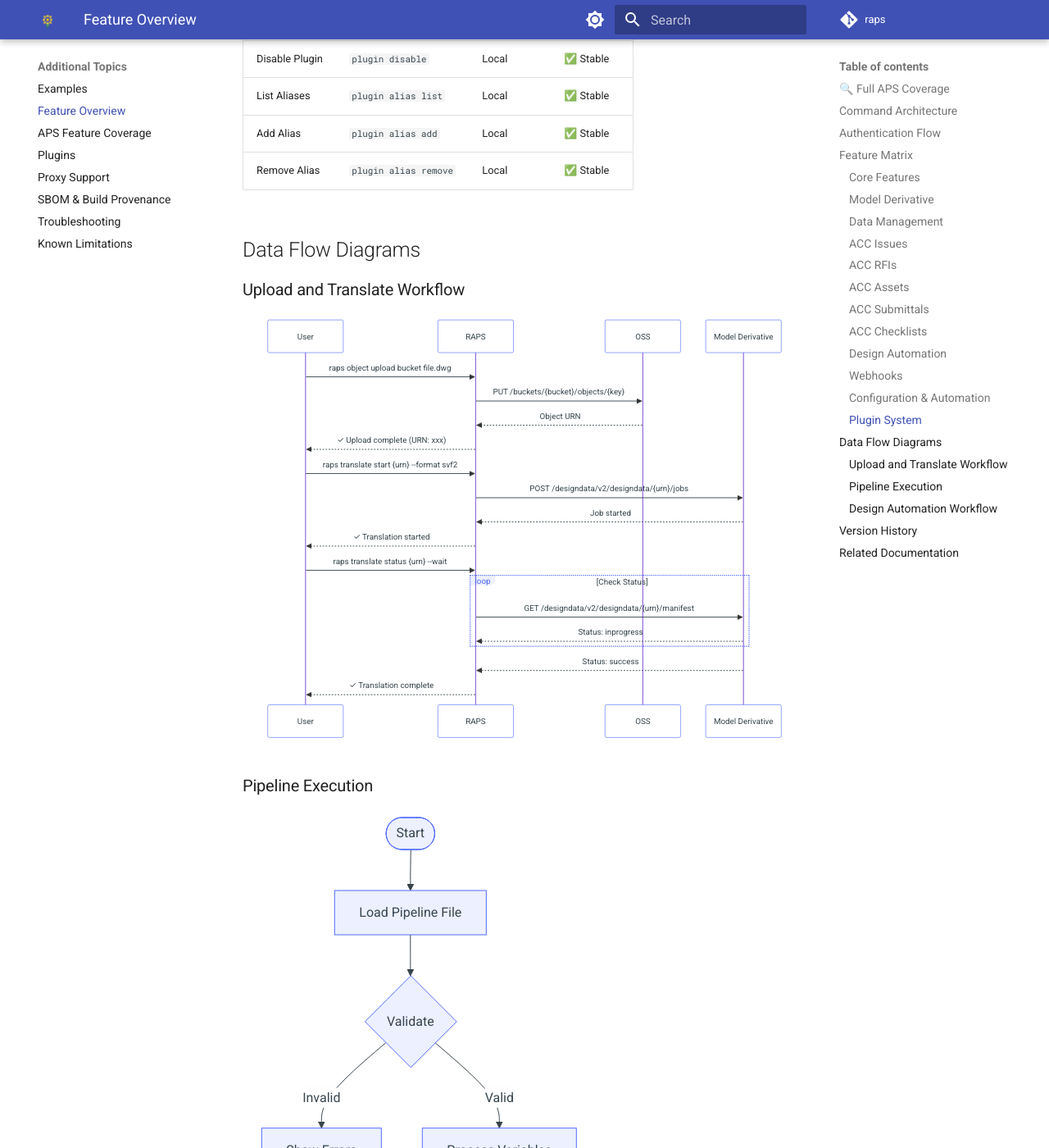
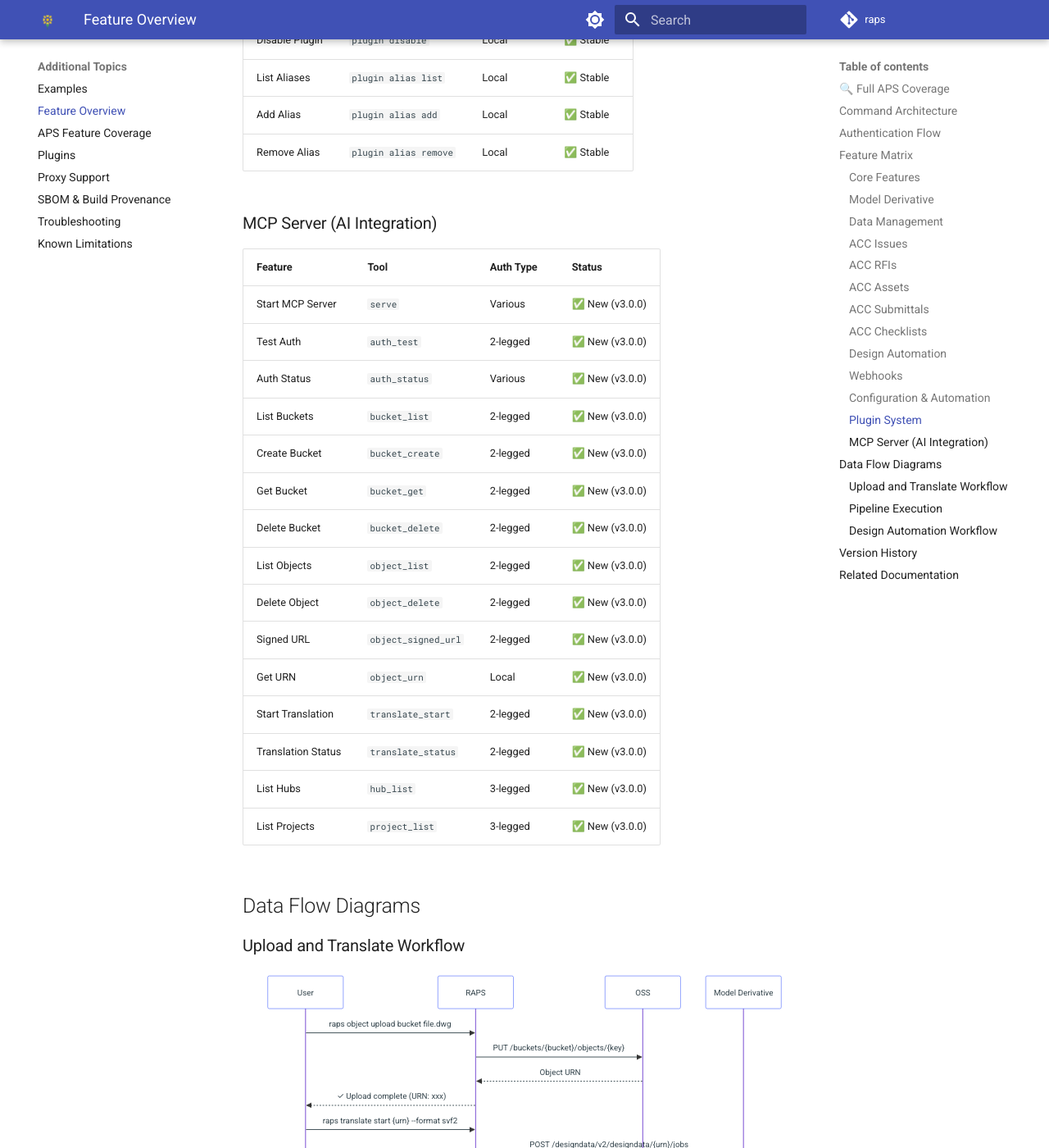
Before and after one commit to dmytro-yemelianov/raps, an MkDocs documentation site: the page built from docs/features.md, in a window 1280 px wide and 1400 px high, scrolled down 5652 px. Shown: the whole window at 82% size. Built offline with MkDocs 1.6.1 and Material for MkDocs 9.7.7, drawn with Linux system fonts in a browser that asks for light colours; comment, search, counter and statistics services are not loaded.

Commit message:
docs: Add MCP server documentation for v3.0.0
- Create docs/commands/mcp.md with comprehensive MCP server guide
- Update docs/features.md with MCP tools in feature matrix and diagrams
- Add MCP Server section to docs/index.md
- Include version timeline update through v3.0.0

````diff
--- a/docs/features.md
+++ b/docs/features.md
@@ -36,6 +36,17 @@ graph TB
         Generate[🛠️ generate]
         Demo[🧪 demo]
         Config[⚙️ config]
+        Serve[🤖 serve]
+    end
+
+    subgraph MCP["MCP Server (AI Integration)"]
+        direction TB
+        MCPAuth[auth_test/status]
+        MCPBucket[bucket_*]
+        MCPObject[object_*]
+        MCPTranslate[translate_*]
+        MCPHub[hub_list]
+        MCPProject[project_list]
     end
 
     subgraph APIs["APS APIs"]
@@ -68,6 +79,14 @@ graph TB
     Generate --> CLI
     Demo --> CLI
     Config --> CLI
+    Serve --> MCP
+
+    MCPAuth --> AuthAPI
+    MCPBucket --> OSSAPI
+    MCPObject --> OSSAPI
+    MCPTranslate --> MDAPI
+    MCPHub --> DMAPI
+    MCPProject --> DMAPI
 ```
 
 ## Authentication Flow
@@ -222,6 +241,26 @@ flowchart LR
 | Add Alias | `plugin alias add` | Local | ✅ Stable |
 | Remove Alias | `plugin alias remove` | Local | ✅ Stable |
 
+### MCP Server (AI Integration)
+
+| Feature | Tool | Auth Type | Status |
+|---------|------|-----------|--------|
+| Start MCP Server | `serve` | Various | ✅ New (v3.0.0) |
+| Test Auth | `auth_test` | 2-legged | ✅ New (v3.0.0) |
+| Auth Status | `auth_status` | Various | ✅ New (v3.0.0) |
+| List Buckets | `bucket_list` | 2-legged | ✅ New (v3.0.0) |
+| Create Bucket | `bucket_create` | 2-legged | ✅ New (v3.0.0) |
+| Get Bucket | `bucket_get` | 2-legged | ✅ New (v3.0.0) |
+| Delete Bucket | `bucket_delete` | 2-legged | ✅ New (v3.0.0) |
+| List Objects | `object_list` | 2-legged | ✅ New (v3.0.0) |
+| Delete Object | `object_delete` | 2-legged | ✅ New (v3.0.0) |
+| Signed URL | `object_signed_url` | 2-legged | ✅ New (v3.0.0) |
+| Get URN | `object_urn` | Local | ✅ New (v3.0.0) |
+| Start Translation | `translate_start` | 2-legged | ✅ New (v3.0.0) |
+| Translation Status | `translate_status` | 2-legged | ✅ New (v3.0.0) |
+| List Hubs | `hub_list` | 3-legged | ✅ New (v3.0.0) |
+| List Projects | `project_list` | 3-legged | ✅ New (v3.0.0) |
+
 ## Data Flow Diagrams
 
 ### Upload and Translate Workflow
@@ -327,6 +366,17 @@ timeline
         RFI Support : Full CRUD for RFIs
         ACC CRUD : Assets, Submittals, Checklists
         Plugin System : Extensible architecture
+    section v2.0.0
+        Apache 2.0 License : Better attribution & patents
+        Repository Reorganization : Improved maintainability
+        APS Coverage Docs : Feature comparison matrix
+    section v2.1.0
+        Rapeseed Branding : 🌼 RAPS brand identity
+        rapscli.xyz : Official website launch
+    section v3.0.0
+        MCP Server : AI assistant integration
+        14 MCP Tools : Direct API access for Claude, Cursor
+        Natural Language : Conversational APS operations
 ```
 
 ## Related Documentation
````
Also changed, not shown: docs/commands/mcp.md (added, +205 -0 lines), docs/index.md (+7 -0 lines).
